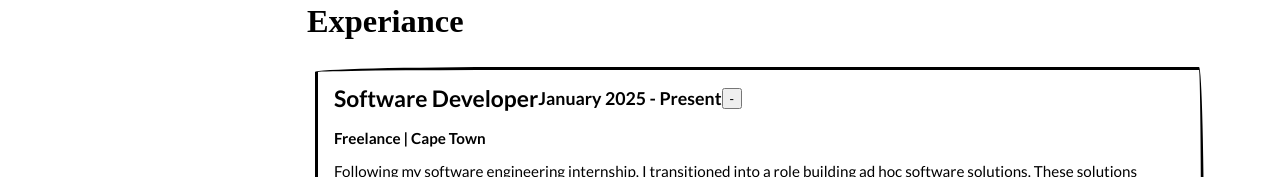
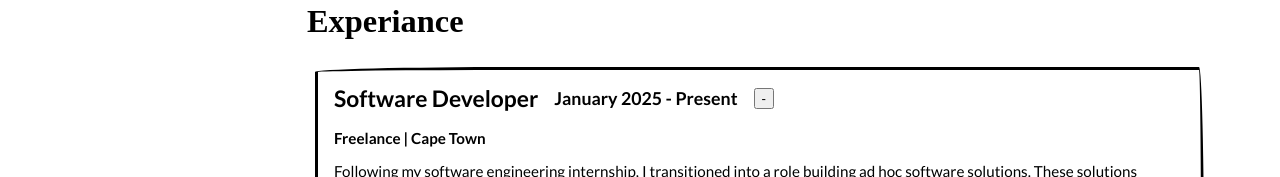
Before and after one commit to Natia-bit/personal-website, a Next.js app: page / in a window 1280 px wide. Shown: the part 1472-1649 px from the top of the page. Built offline with nearby package versions, Linux system fonts and the light colour scheme; a web font is replaced by a local one.

Commit message:
minor css fixes

```diff
--- a/src/components/ExperianceDisplay.module.css
+++ b/src/components/ExperianceDisplay.module.css
@@ -16,8 +16,8 @@
 
 .mainHeader {
   display: flex;
-  justify-content: space-between;
   align-items: center;
+  gap: 1rem;
   margin-top: 0;
   padding-top: 0;
 }
```
